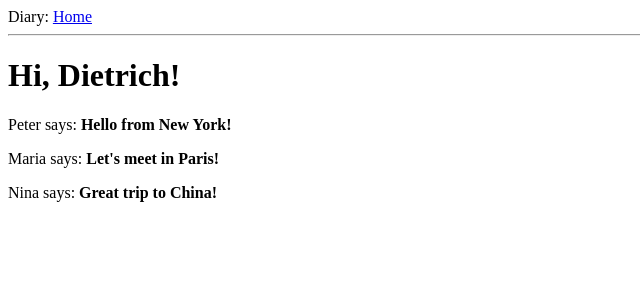
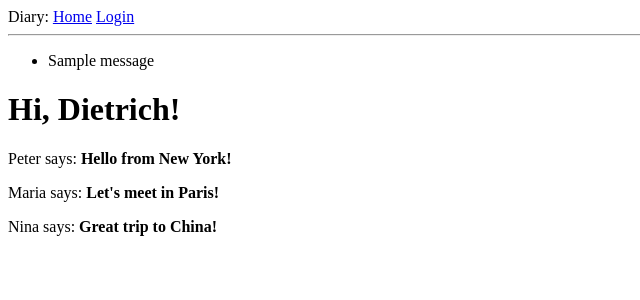
Before and after one commit to newskylabs/nslriji, a Flask app: page / in a window 1280 px wide. Shown: the top 300 px of the page, without its empty margins (0-640 px from the left). Run offline with Flask 2, Linux system fonts and the light colour scheme; one stand-in notice (Sample message) is shown.

Commit message:
Added a Login link to the header and code to render flashed messages

```diff
--- a/app/templates/base.html
+++ b/app/templates/base.html
@@ -7,8 +7,21 @@
         {% endif %}
     </head>
     <body>
-        <div>Diary: <a href="/index">Home</a></div>
+        <div>
+	  Diary:
+	  <a href="{{ url_for('index') }}">Home</a>
+	  <a href="{{ url_for('login') }}">Login</a>
+	</div>
         <hr>
+        {% with messages = get_flashed_messages() %}
+        {% if messages %}
+        <ul>
+            {% for message in messages %}
+            <li>{{ message }}</li>
+            {% endfor %}
+        </ul>
+        {% endif %}
+        {% endwith %}
         {% block content %}{% endblock %}
     </body>
 </html>
```
